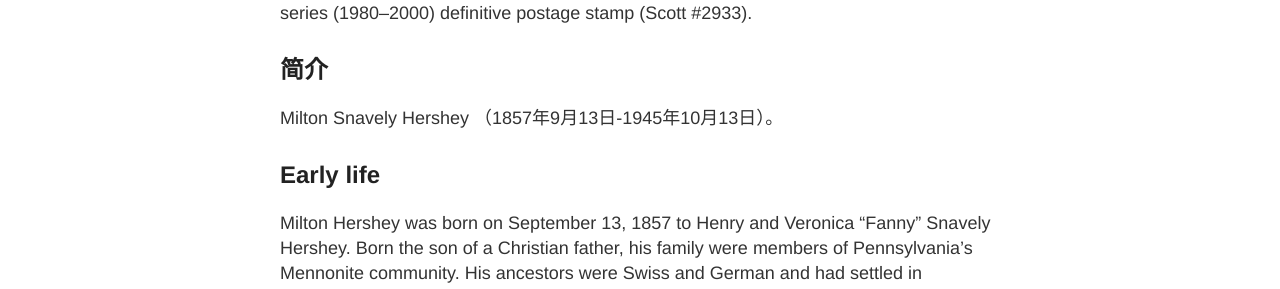
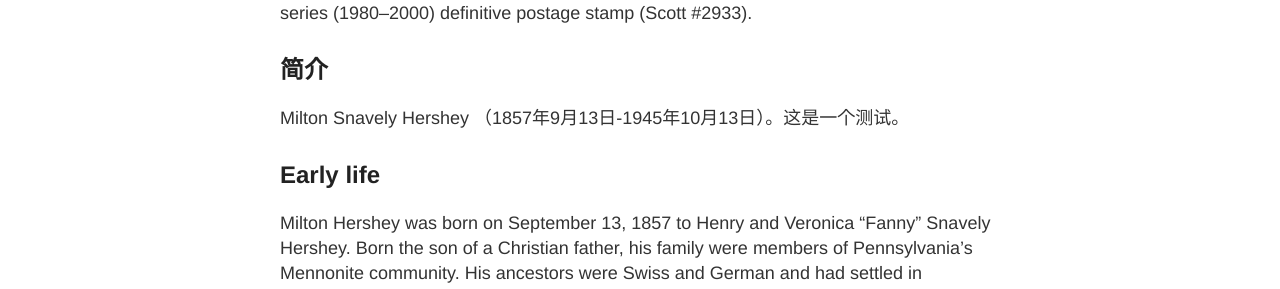
Before and after one commit to longyanchen/longyanchen.github.io, a Jekyll site: the page built from _posts/2016-4-28-Hershey.md, in a window 1280 px wide. Shown: the part 457-746 px from the top of the page. Built offline with Jekyll 4.4.1, drawn with Linux system fonts in a browser that asks for light colours.

Commit message:
this is a trial

```diff
--- a/_posts/2016-4-28-Hershey.md
+++ b/_posts/2016-4-28-Hershey.md
@@ -13,7 +13,7 @@ He was honored by the United States Postal Service with the issue on September 1
 
 ## 简介
 
-Milton Snavely Hershey （1857年9月13日-1945年10月13日）。
+Milton Snavely Hershey （1857年9月13日-1945年10月13日）。这是一个测试。
 
 ## Early life
 
```
